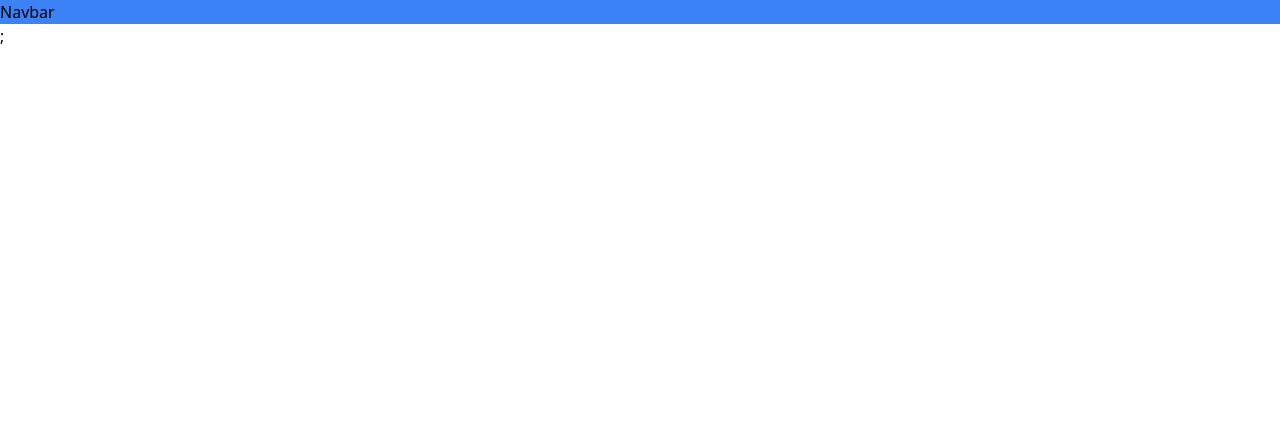
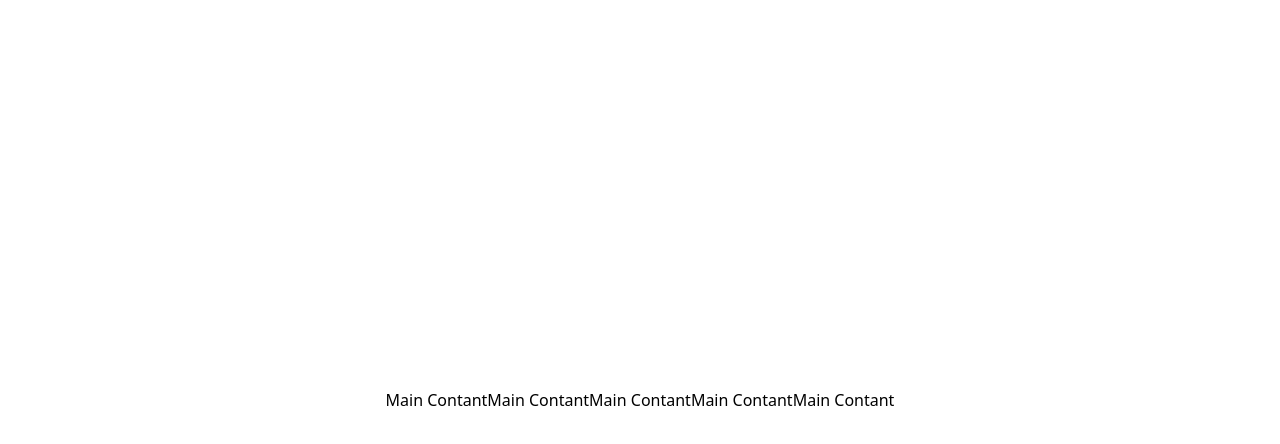
Before and after one commit to Shahriyar001/reuseable-componant, a React (Vite) app: page / in a window 1280 px wide. Shown: the top 444 px of the page. Built offline with nearby package versions, Linux system fonts and the light colour scheme; the HTML template or start-up script is replaced by a standard one.

Commit message:
added container

```diff
--- a/src/App.tsx
+++ b/src/App.tsx
@@ -1,10 +1,16 @@
-import MainLayout from "./componants/layout/MainLayout";
+import Container from "./componants/ui/Container";
 
 function App() {
   return (
-    <>
-      <MainLayout />;
-    </>
+    <Container>
+      <div className="h-screen w-full flex justify-center items-center">
+        <h1>Main Contant</h1>
+        <h1>Main Contant</h1>
+        <h1>Main Contant</h1>
+        <h1>Main Contant</h1>
+        <h1>Main Contant</h1>
+      </div>
+    </Container>
   );
 }
 
--- /dev/null
+++ b/src/componants/ui/Container.tsx
@@ -0,0 +1,7 @@
+import { ReactNode } from "react";
+
+const Container = ({ children }: { children: ReactNode }) => {
+  return <div className="h-full w-full mx-auto max-w-[1250px]">{children}</div>;
+};
+
+export default Container;
--- a/tailwind.config.js
+++ b/tailwind.config.js
@@ -2,7 +2,11 @@
 export default {
   content: ["./index.html", "./src/**/*.{js,ts,jsx,tsx}"],
   theme: {
-    extend: {},
+    extend: {
+      backgroundImage: {
+        "primary-gradient": "linear-gradient(30deg, #06b6d4, #d946ef)",
+      },
+    },
   },
   plugins: [],
 };
```
